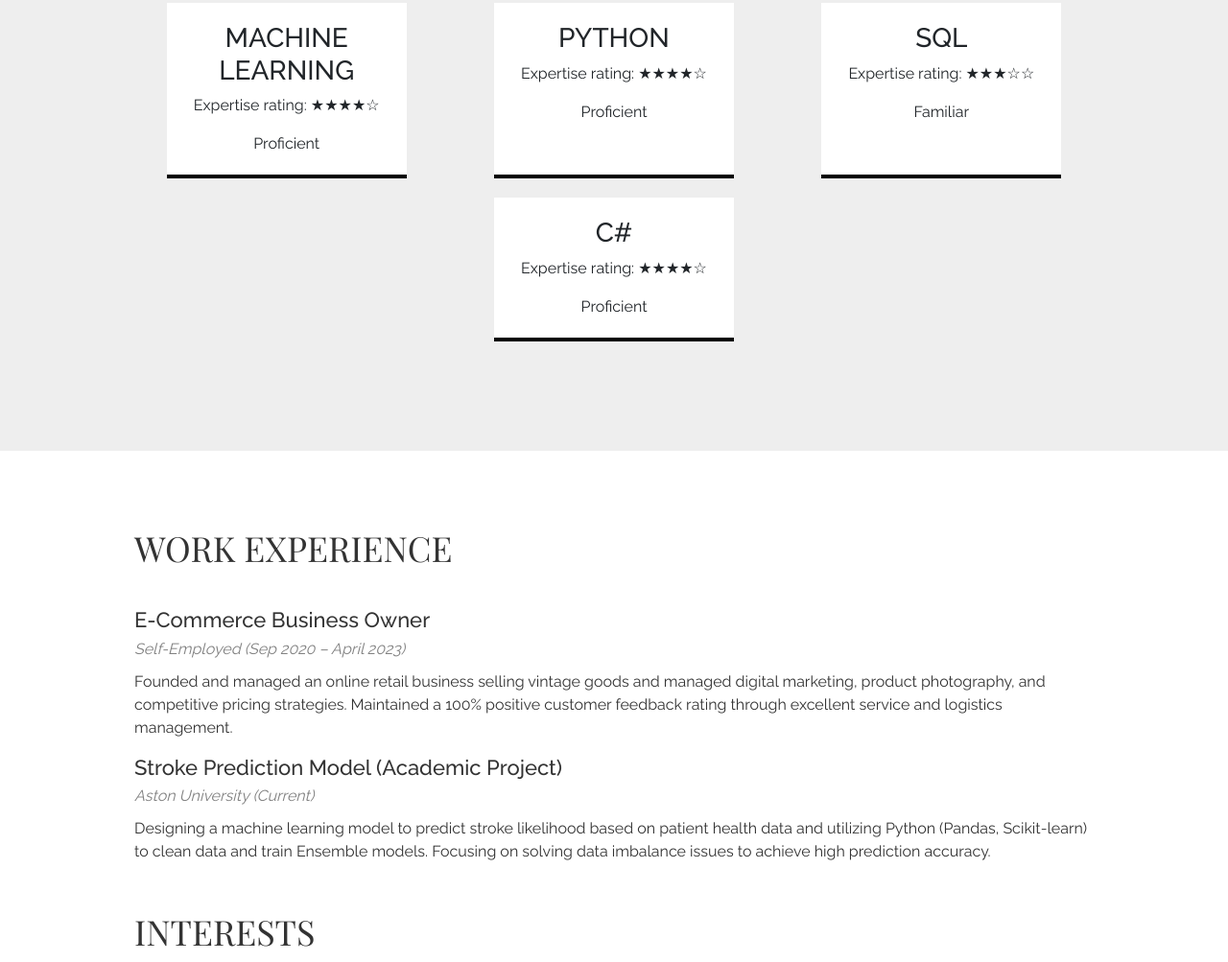
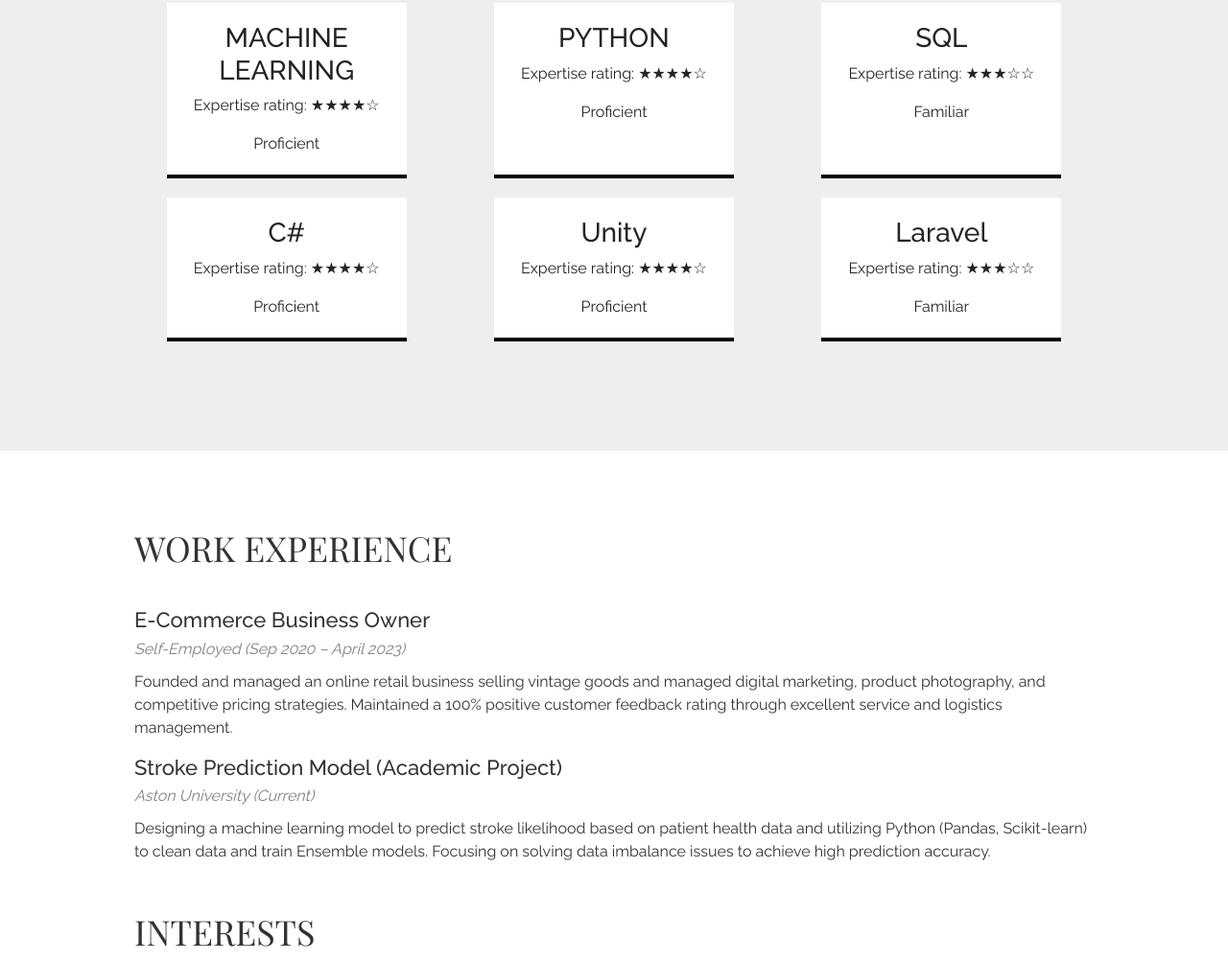
Before and after one commit to Priprii12/Portfolio-Priscilla-Asamoah, a plain HTML site: page index.html in a window 1280 px wide. Shown: the part 1610-2613 px from the top of the page at 96% size. Drawn offline with nearby package versions, Linux system fonts and the light colour scheme; a web font is replaced by a local one.

Commit message:
Update index.html
skills changes

```diff
--- a/index.html
+++ b/index.html
@@ -142,6 +142,14 @@
           <h3>C#</h3>
           <p>Expertise rating: ★★★★☆</p>  Proficient
         </div>
+         <div class="skill-card">
+          <h3>Unity</h3>
+          <p>Expertise rating: ★★★★☆</p>  Proficient
+        </div>
+         <div class="skill-card">
+          <h3>Laravel</h3>
+          <p>Expertise rating: ★★★☆☆</p> Familiar
+        </div>
       </div>
     </section>
 
```
